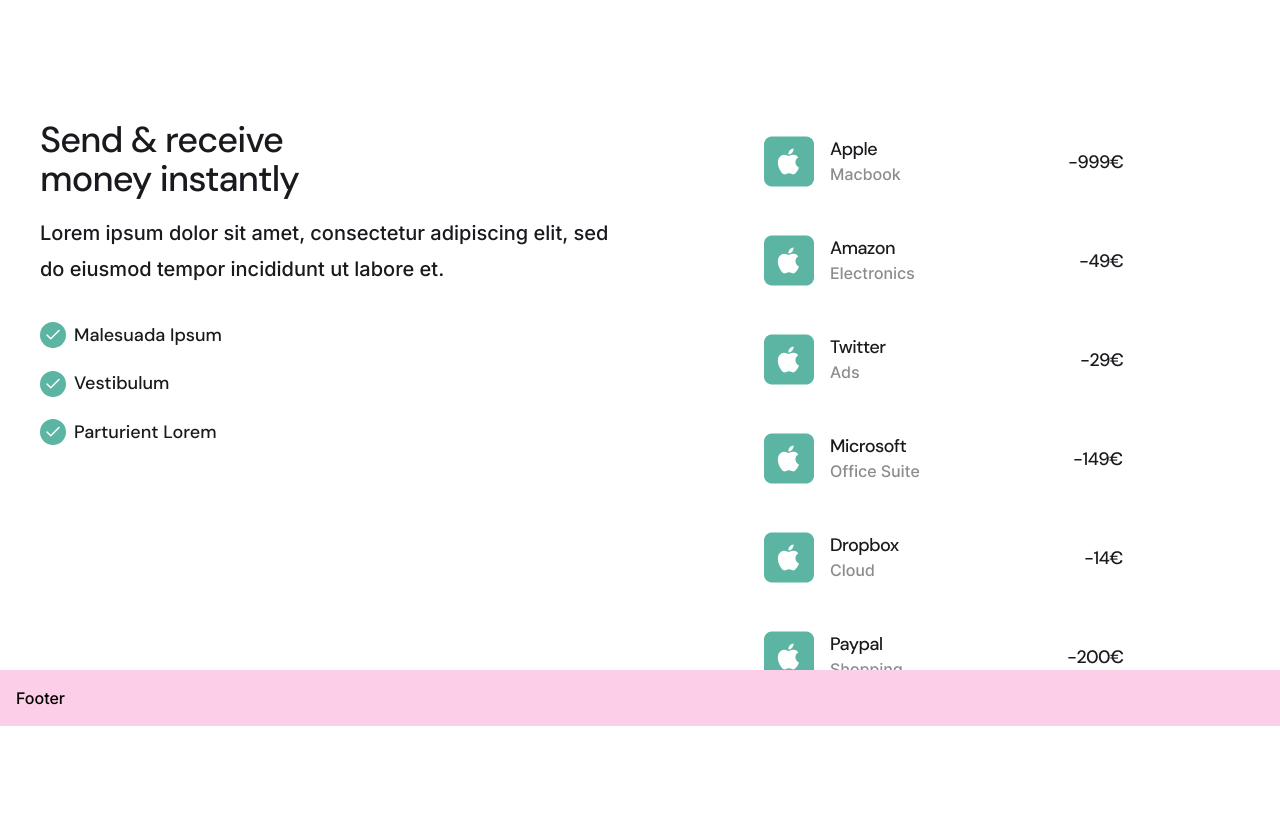
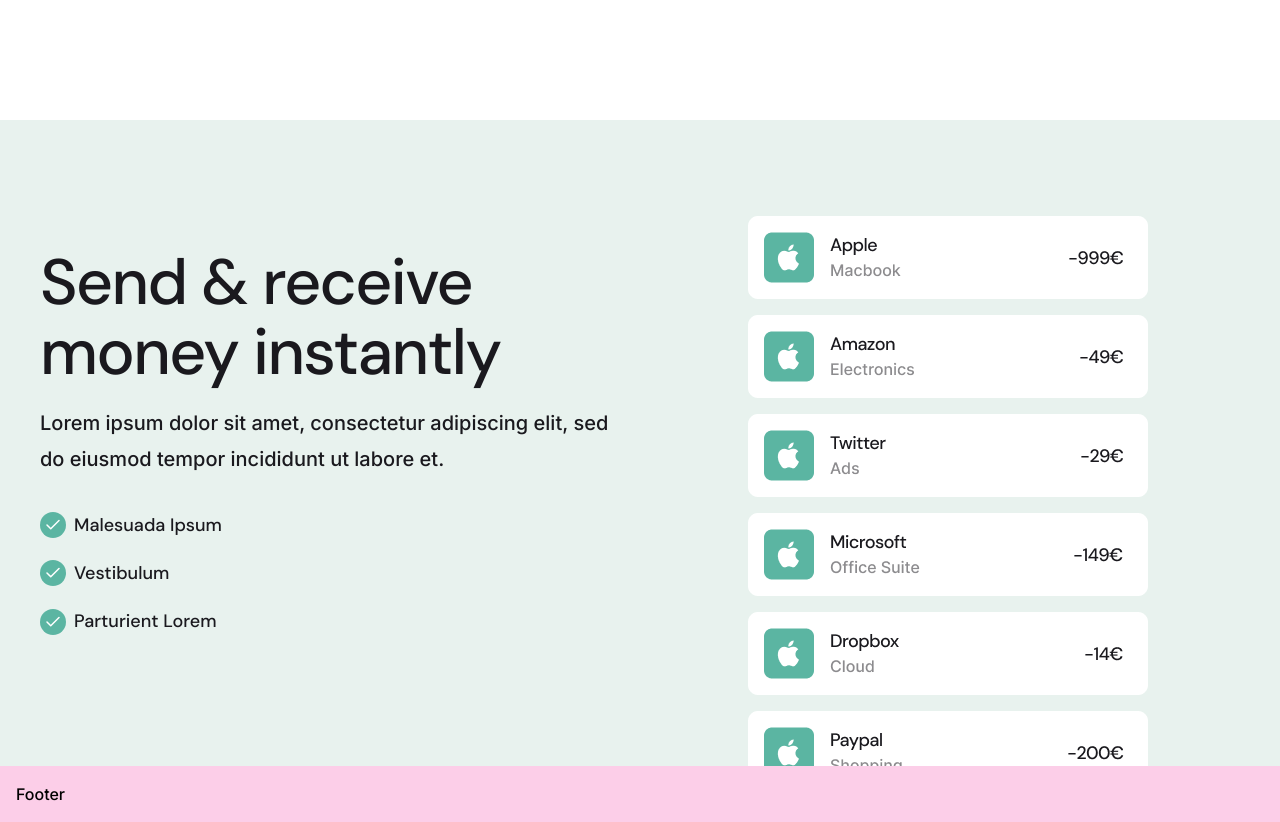
Before and after one commit to Mosarrof-Coding/benque, a Next.js app: page / in a window 1280 px wide. Shown: the part 2220-3042 px from the top of the page. Before the commit the page ends 2946 px from the top, so only its background shows below. Built offline with nearby package versions, Linux system fonts and the light colour scheme.

Commit message:
Add:size

```diff
--- a/src/components/layout/Frontpage.tsx
+++ b/src/components/layout/Frontpage.tsx
@@ -21,7 +21,7 @@
           <div className="grid grid-cols-1 sm:grid-cols-2 items-center gap-2 sm:gap-6">
             <div className="">
               <h1 className="text-4xl sm:text-5xl lg:text-7xl xl:text-[100px] text-[#1a191e] dark:text-white leading-[1.1] tracking-tight mb-2 lg:mb-4">
-                Banking <br className="hidden sm:block" /> starts here.
+                Banking <br className="" /> starts here.
               </h1>
               <h4 className="text-lg sm:text-xl lg:text-2xl text-[#1a191e] dark:text-white leading-[1.3] lg:leading-[1.7] mb-4 lg:mb-8">
                 Lorem ipsum dolor sit amet, consectetur adipiscing elit, sed do
@@ -121,7 +121,7 @@
           <div className="grid grid-cols-1 lg:grid-cols-2 gap-8">
             <div className="appleft">
               <h2 className="text-3xl sm:text-4xl lg:text-6xl xl:text-[80px] text-[#1a191e] dark:text-white leading-[1.1] tracking-tight">
-                One app. <br className="hidden sm:block" />
+                One app. <br className="" />
                 One banking.
               </h2>
               <div className="bankcards grid grid-cols-1 sm:grid-cols-2 gap-2 sm:gap-4 lg:gap-6 xl:gap-8 mt-8 sm:mt-12 lg:mt-16">
@@ -229,12 +229,12 @@
         </div>
       </div>
       {/* send&receive money */}
-      <div className="moneytransfer">
+      <div className="moneytransfer bg-[#e8f2ee] dark:bg-[#e8f2ee10]">
         <div className="contizer2">
-          <div className="grid grid-cols-1 sm:grid-cols-2 gap-8">
-            <div className="left">
-              <h3 className="text-2xl sm:text-3xl lg:text-4xl text-[#1a191e] dark:text-white leading-[1.1] tracking-tight mb-2 lg:mb-4">
-                Send & receive <br className="hidden sm:block" />
+          <div className="grid grid-cols-1 sm:grid-cols-2 gap-4 lg:gap-8">
+            <div className="left py-14 sm:py-16 lg:py-24 xl:py-32">
+              <h3 className="text-2xl sm:text-3xl lg:text-5xl xl:text-[64px] text-[#1a191e] dark:text-white leading-[1.1] tracking-tight mb-2 lg:mb-4">
+                Send & receive <br className="" />
                 money instantly
               </h3>
               <p className="text-[18px] sm:text-[20px] text-[#1a191e] dark:text-white leading-[1.4] lg:leading-[1.8] mb-4 lg:mb-8">
@@ -242,7 +242,7 @@
                 eiusmod tempor incididunt ut labore et.
               </p>
               {/* advantages */}
-              <div className="flex flex-col gap-2 lg:gap-4 mb-8 lg:mb-16">
+              <div className="flex flex-col gap-2 lg:gap-4">
                 <h5 className="h5 flex items-center gap-2 text-[16px] sm:text-[18px] text-[#1a191e] dark:text-white leading-[1.4] lg:leading-[1.8]">
                   <span className="inline-grid place-items-center w-[20px] sm:w-[24px] lg:w-[26px] h-[20px] sm:h-[24px] lg:h-[26px] rounded-full bg-[#5bb5a2]">
                     <Check size={14} color="white" className="lg:hidden" />
@@ -278,8 +278,8 @@
                 </h5>
               </div>
             </div>
-            <div className="right flex justify-center">
-              <div className="max-w-[260px] sm:max-w-[320px] lg:max-w-full">
+            <div className="right flex justify-center items-end">
+              <div className="max-w-[260px] sm:max-w-[320px] lg:max-w-[400px]">
                 <Image
                   src={transactions}
                   alt="moss"
```
